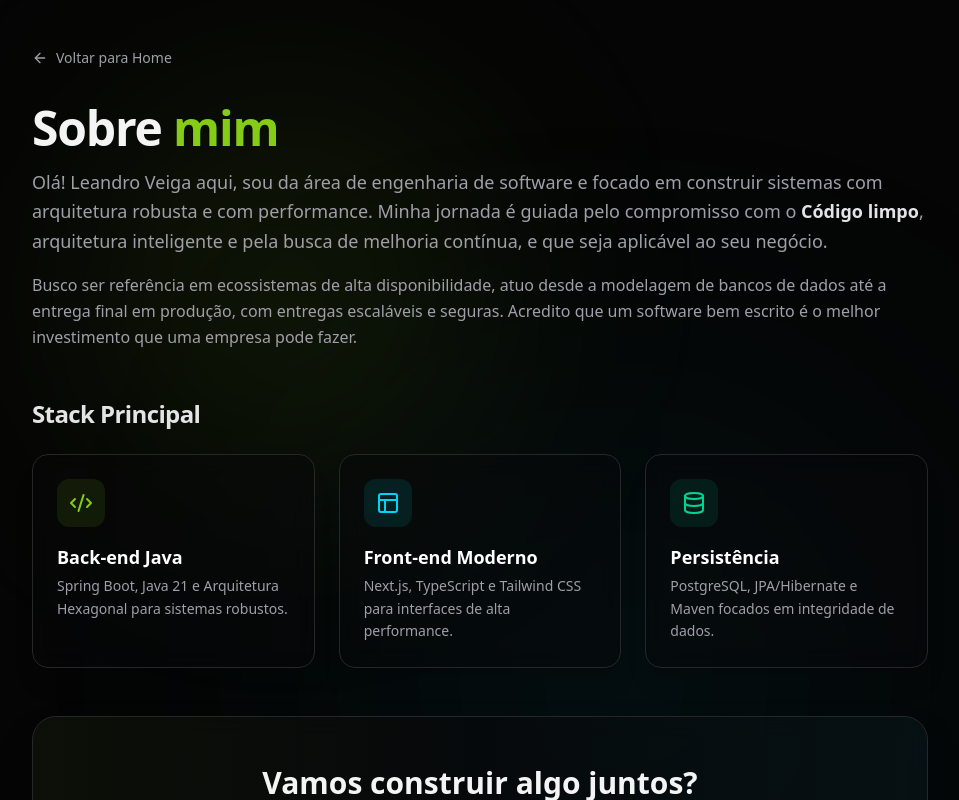
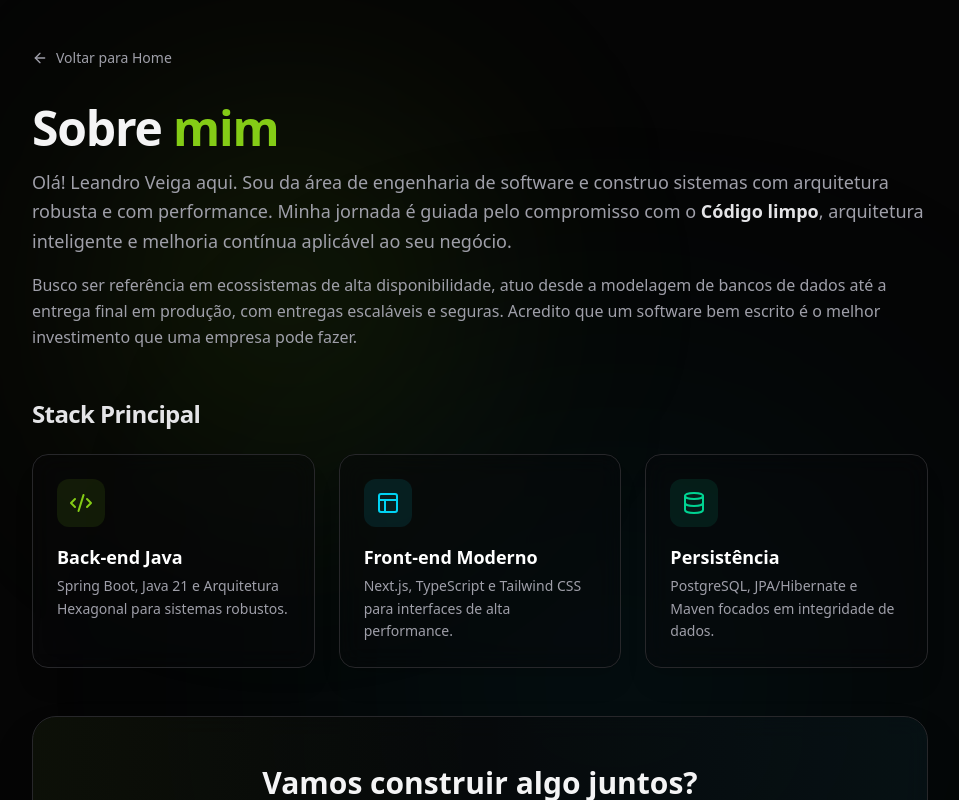
Before and after one commit to leandroveigadev/pagina-leandro, a Next.js app: page /sobre in a window 1280 px wide. Shown: the top 800 px of the page, without its empty margins (160-1119 px from the left). Built offline with nearby package versions, Linux system fonts and the light colour scheme.

Commit message:
feat: mudança layout

```diff
--- a/src/app/layout.tsx
+++ b/src/app/layout.tsx
@@ -14,12 +14,12 @@ const geistMono = Geist_Mono({
 });
 
 export const metadata: Metadata = {
-  title: "Leandro Veiga | Engenharia e Desenvolvimento Enxuto",
-  description: "Portfólio profissional de Leandro Veiga. Desenvolvimento de software com foco em performance, código seguro e arquitetura limpa.",
+  title: "Leandro Veiga",
+  description: "Desenvolvimento de software.",
   metadataBase: new URL("https://leandroveiga.com.br"),
   openGraph: {
-    title: "Leandro Veiga | Engenharia e Desenvolvimento Enxuto",
-    description: "Portfólio profissional de Leandro Veiga.",
+    title: "Leandro Veiga",
+    description: "Desenvolvimento de software.",
     url: "https://leandroveiga.com.br",
     siteName: "Leandro Veiga",
     locale: "pt_BR",
--- a/src/app/sobre/page.tsx
+++ b/src/app/sobre/page.tsx
@@ -29,7 +29,7 @@ export default function Sobre() {
             Sobre <span className="text-[#84cc16]">mim</span>
           </h1>
           <p className="text-zinc-400 text-lg leading-relaxed font-light">
-            Olá! Leandro Veiga aqui, sou da área de engenharia de software e focado em construir sistemas com arquitetura robusta e com performance. Minha jornada é guiada pelo compromisso com o <strong className="text-zinc-200 font-semibold">Código limpo</strong>, arquitetura inteligente e pela busca de melhoria contínua, e que seja aplicável ao seu negócio.
+            Olá! Leandro Veiga aqui. Sou da área de engenharia de software e construo sistemas com arquitetura robusta e com performance. Minha jornada é guiada pelo compromisso com o <strong className="text-zinc-200 font-semibold">Código limpo</strong>, arquitetura inteligente e melhoria contínua aplicável ao seu negócio.
           </p>
           <p className="text-zinc-400 text-base leading-relaxed font-light">
             Busco ser referência em ecossistemas de alta disponibilidade, atuo desde a modelagem de bancos de dados até a entrega final em produção, com entregas escaláveis e seguras. Acredito que um software bem escrito é o melhor investimento que uma empresa pode fazer.
```
